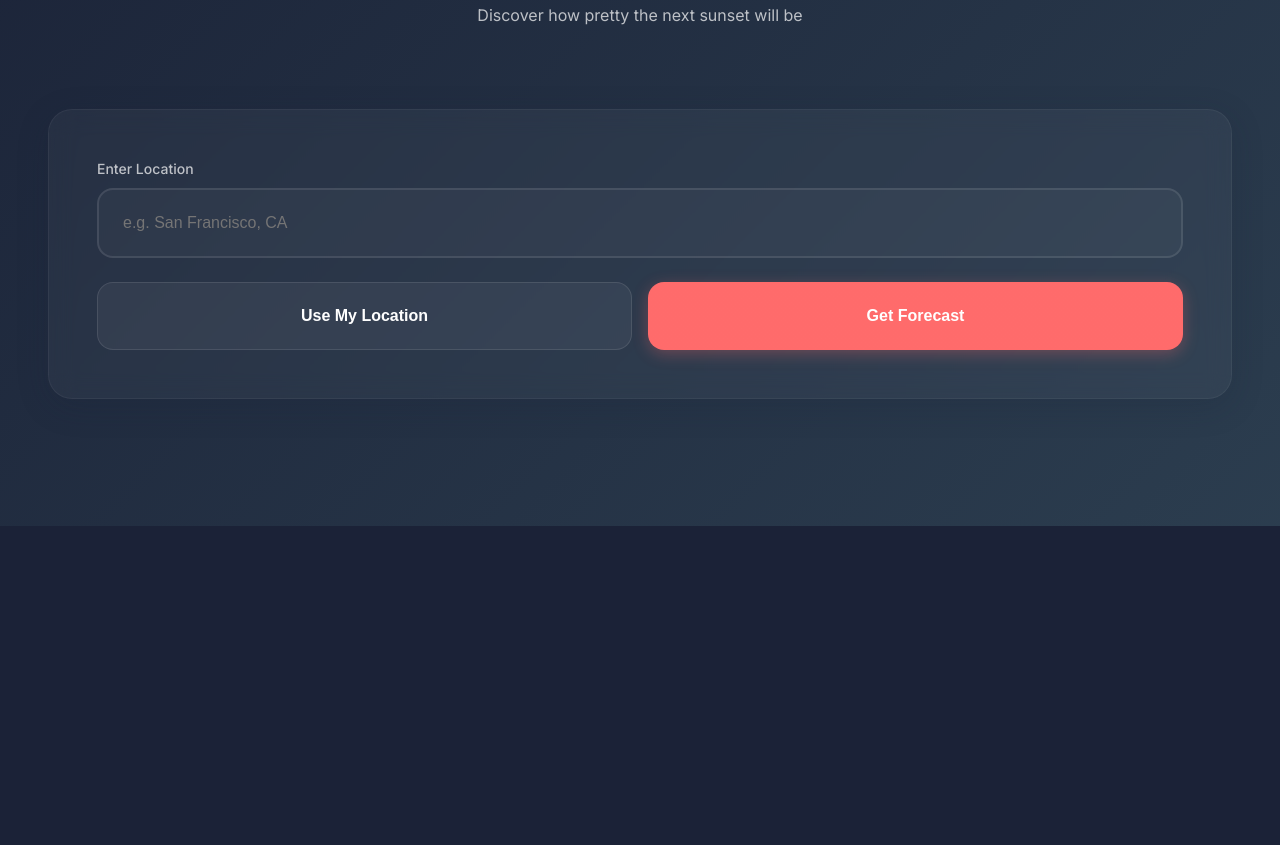
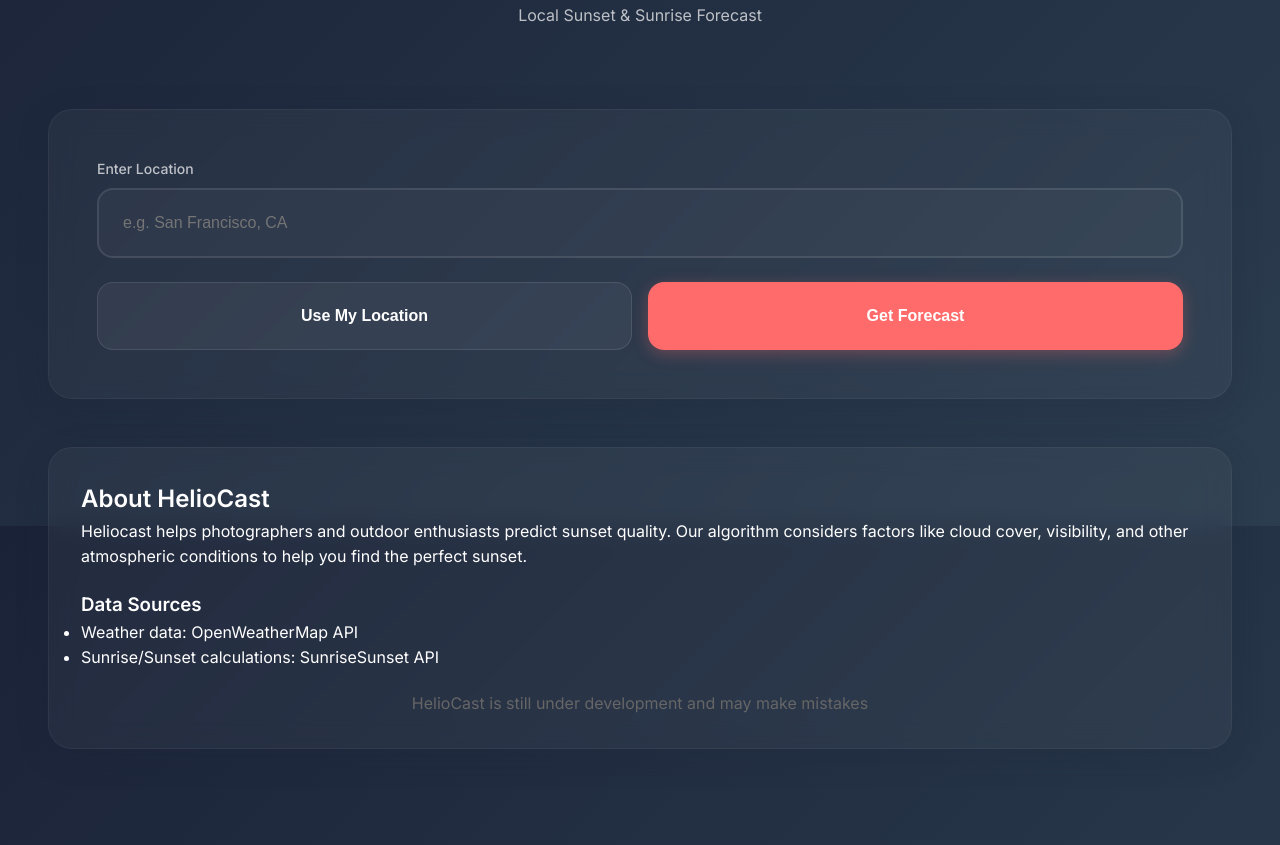
Before and after one commit to Clevis22/HelioCast, a plain HTML site: page index.html in a window 1280 px wide. Shown: the part 274-1119 px from the top of the page. Before the commit the page ends 800 px from the top, so only its background shows below. Drawn offline with Linux system fonts and the light colour scheme.

Commit message:
added about section

```diff
--- a/index.html
+++ b/index.html
@@ -281,6 +281,28 @@
   font-size: 0.875rem;
 }
 
+.about-section {
+  background: var(--card-bg);
+  backdrop-filter: blur(12px);
+  -webkit-backdrop-filter: blur(12px);
+  border-radius: var(--radius-lg);
+  padding: var(--space-xl);
+  margin-bottom: var(--space-2xl);
+  border: 1px solid hsla(0, 0%, 100%, 0.05);
+  box-shadow: var(--shadow-lg);
+  transition: transform 0.3s ease, box-shadow 0.3s ease;
+}
+
+.data-sources {
+  margin: 20px 0;
+}
+
+.footer {
+  text-align: center;
+  color: #666;
+  margin-top: 20px;
+}
+
 /* Score Colors with HSL */
 [data-score="exceptional"] { color: hsl(142, 71%, 45%); }
 [data-score="very-good"] { color: hsl(190, 95%, 39%); }
@@ -393,7 +415,7 @@
         <line x1="18.36" y1="5.64" x2="19.78" y2="4.22"/>
       </svg>
       <h1 class="title">HelioCast</h1>
-      <p class="subtitle">Discover how pretty the next sunset will be</p>
+      <p class="subtitle">Local Sunset & Sunrise Forecast</p>
     </header>
 
     <div class="search-container">
@@ -414,6 +436,19 @@
 
     <div class="status" id="statusMsg"></div>
     <div class="forecast-grid" id="forecastDiv"></div>
+
+    <div class="about-section">
+      <h2>About HelioCast</h2>
+      <p>Heliocast helps photographers and outdoor enthusiasts predict sunset quality. Our algorithm considers factors like cloud cover, visibility, and other atmospheric conditions to help you find the perfect sunset.</p>
+      <div class="data-sources">
+        <h3>Data Sources</h3>
+        <ul>
+          <li>Weather data: OpenWeatherMap API</li>
+          <li>Sunrise/Sunset calculations: SunriseSunset API</li>
+        </ul>
+      </div>
+      <p class="footer">HelioCast is still under development and may make mistakes</p>
+    </div>
 
   </div>
   <script>
```
